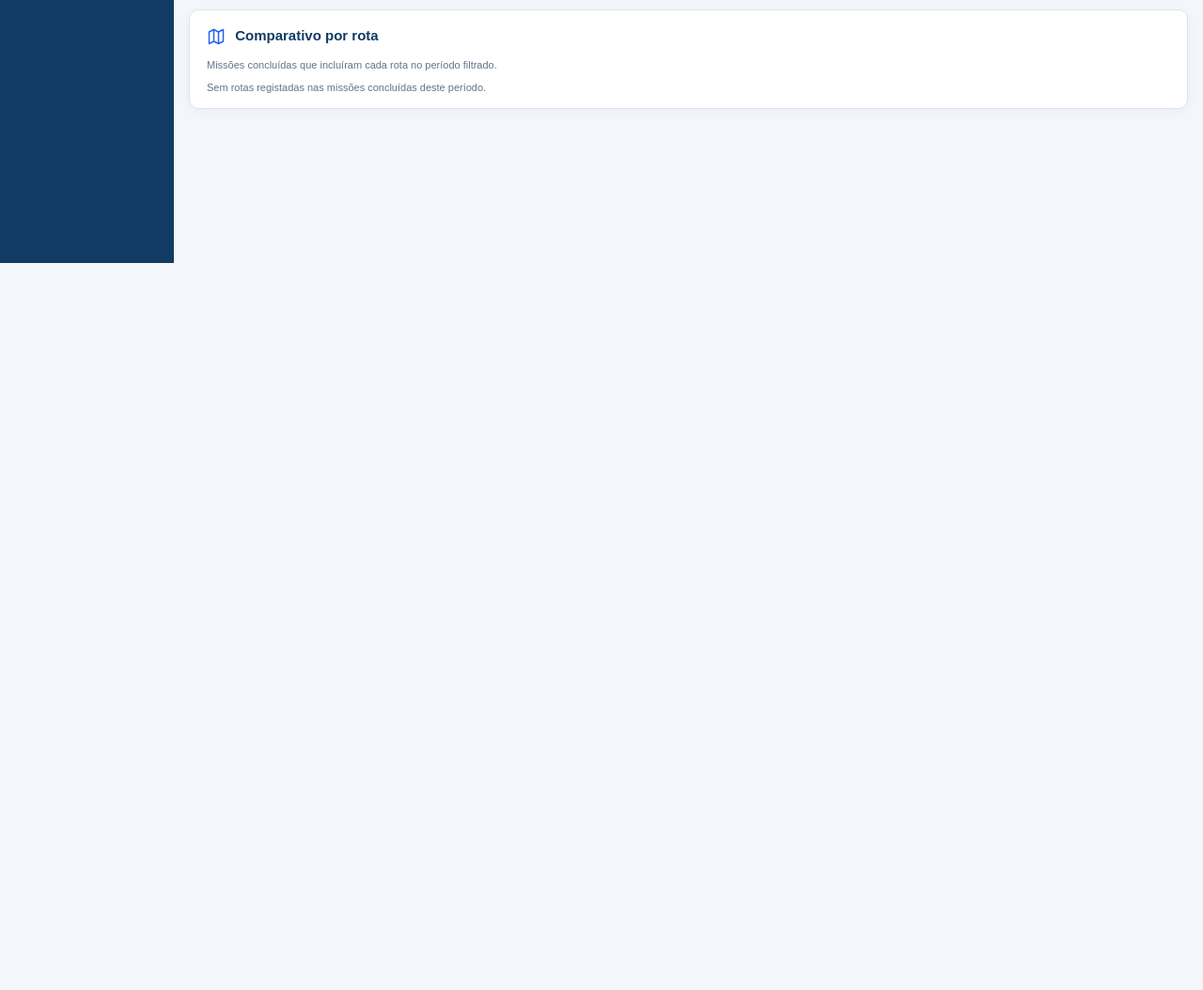
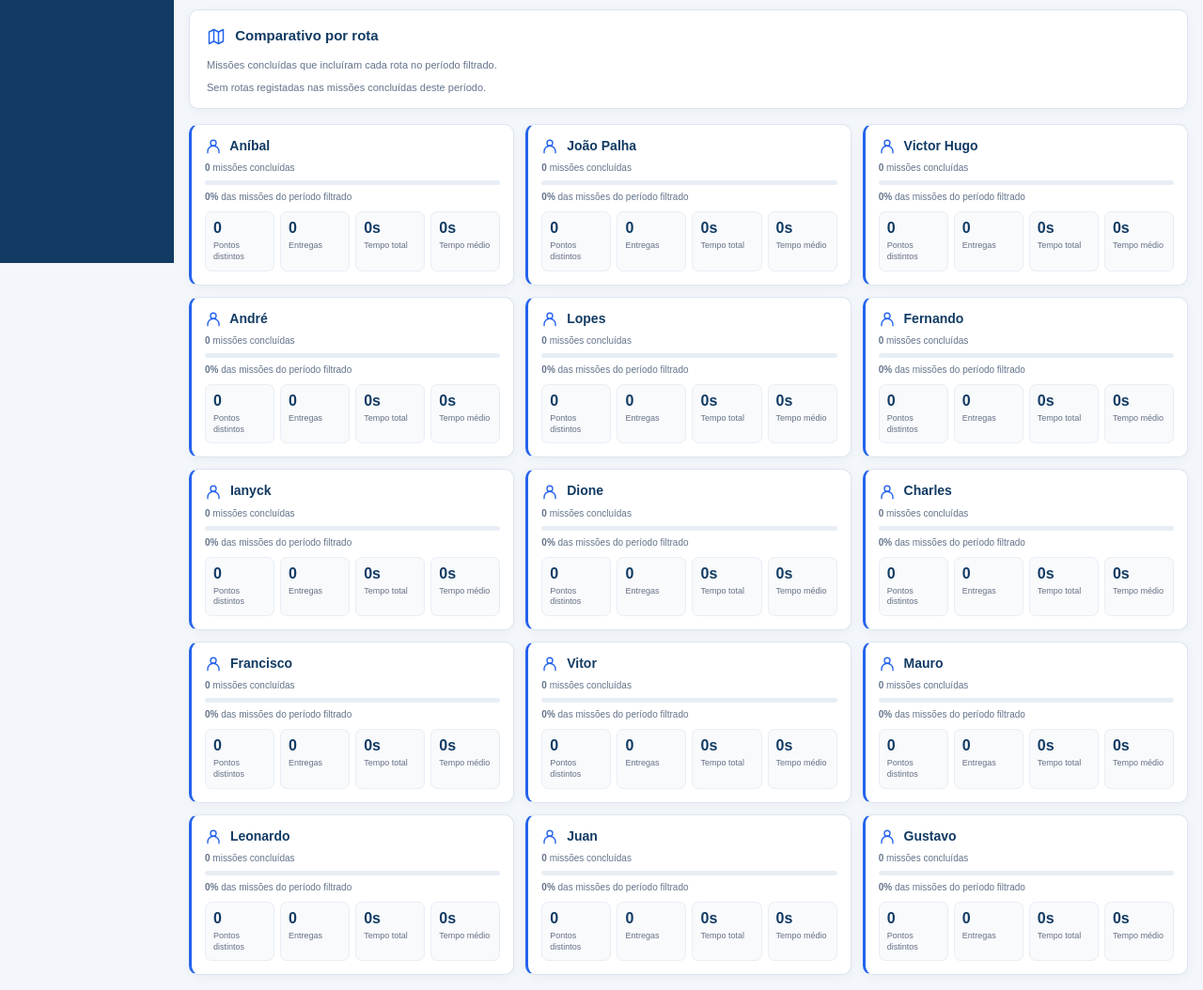
Before and after one commit to marianorodolfo/Gest-o-de-rotas, a website: page desempenho.html in a window 1280 px wide. Shown: the part 520-1574 px from the top of the page at 94% size. Before the commit the page ends 800 px from the top, so only its background shows below. Drawn offline with Linux system fonts and the light colour scheme.

Commit message:
projeto drone

```diff
--- a/desempenho.html
+++ b/desempenho.html
@@ -1304,6 +1304,32 @@
         /* =====================================================
            DISTRIBUIDORES
         ===================================================== */
+
+        /* Operadores iniciais para o primeiro acesso */
+        if (localStorage.getItem("distribuidores") === null) {
+            const operadoresIniciais = [
+                { nome: "Aníbal", codigo: "OP-001", tipo: "carro" },
+                { nome: "João Palha", codigo: "OP-002", tipo: "carro" },
+                { nome: "Victor Hugo", codigo: "OP-017", tipo: "carro" },
+                { nome: "André", codigo: "OP-004", tipo: "carro" },
+                { nome: "Lopes", codigo: "OP-018", tipo: "carro" },
+                { nome: "Fernando", codigo: "OP-019", tipo: "carro" },
+                { nome: "Ianyck", codigo: "OP-020", tipo: "moto" },
+                { nome: "Dione", codigo: "OP-021", tipo: "moto" },
+                { nome: "Charles", codigo: "OP-022", tipo: "moto" },
+                { nome: "Francisco", codigo: "OP-023", tipo: "moto" },
+                { nome: "Vitor", codigo: "OP-024", tipo: "moto" },
+                { nome: "Mauro", codigo: "OP-025", tipo: "moto" },
+                { nome: "Leonardo", codigo: "OP-026", tipo: "moto" },
+                { nome: "Juan", codigo: "OP-027", tipo: "moto" },
+                { nome: "Gustavo", codigo: "OP-028", tipo: "moto" }
+            ];
+
+            localStorage.setItem(
+                "distribuidores",
+                JSON.stringify(operadoresIniciais)
+            );
+        }
 
         const distribuidoresSalvos =
             JSON.parse(
```
